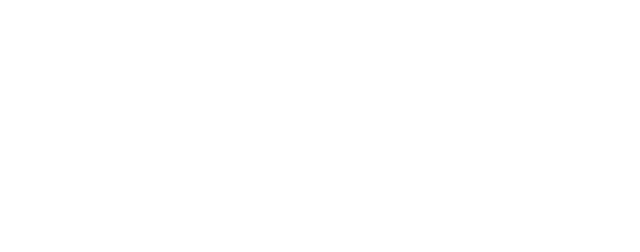
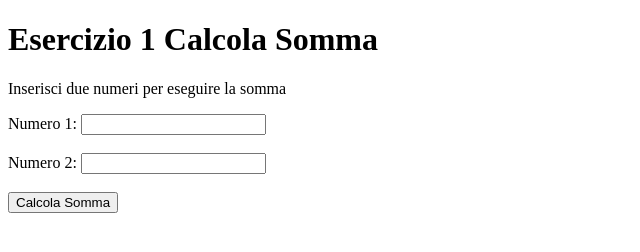
Before and after one commit to MatteoPorcu08/Scuola_Matteo, a plain HTML site: page TPSIT/Programmazione/Esercitazioni Scuola/Esercitazione5 07-11-2025/html/index1.html in a window 1280 px wide. Shown: the whole page, without its empty margins (0-640 px from the left). Drawn offline with Linux system fonts and the light colour scheme.

Commit message:
Commit automatico 07/11/2025 12:19:33,05

```diff
--- a/TPSIT/Programmazione/Esercitazioni Scuola/Esercitazione5 07-11-2025/html/index1.html
+++ b/TPSIT/Programmazione/Esercitazioni Scuola/Esercitazione5 07-11-2025/html/index1.html
@@ -7,6 +7,12 @@
     <script src="../javascript/script1.js"></script>
 </head>
 <body>
-
+    <h1>Esercizio 1 Calcola Somma</h1>
+    <p>Inserisci due numeri per eseguire la somma</p>
+    <label for="num1">Numero 1:</label>
+    <input type="number" class="numero1" id="num1"><br><br>
+    <label for="num2">Numero 2:</label>
+    <input type="number" class="numero2" id="num2"><br><br>
+    <button onclick="calcolaSomma()">Calcola Somma</button><br><br>
 </body>
 </html>
--- a/TPSIT/Programmazione/Esercitazioni Scuola/Esercitazione5 07-11-2025/javascript/script1.js
+++ b/TPSIT/Programmazione/Esercitazioni Scuola/Esercitazione5 07-11-2025/javascript/script1.js
@@ -0,0 +1,9 @@
+function calcolaSomma() {
+    let somma = 0;
+    let numero1 = document.getElementsByClassName("num1");
+    let numero2 = document.getElementsByClassName("num2");
+    let risultato = document.getElementsByClassName("risultato");
+
+    somma= num1+num2;
+    risultato = "La somma è: " + somma;
+}
```
Also changed, not shown: TPSIT/Programmazione/Esercitazioni Scuola/Esercitazione5 07-11-2025/javascript/script4.js (added).
